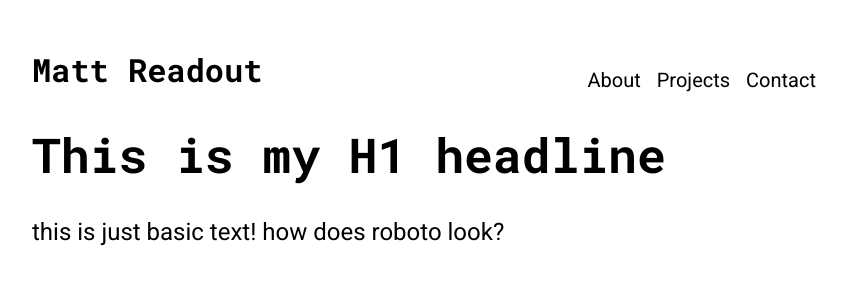
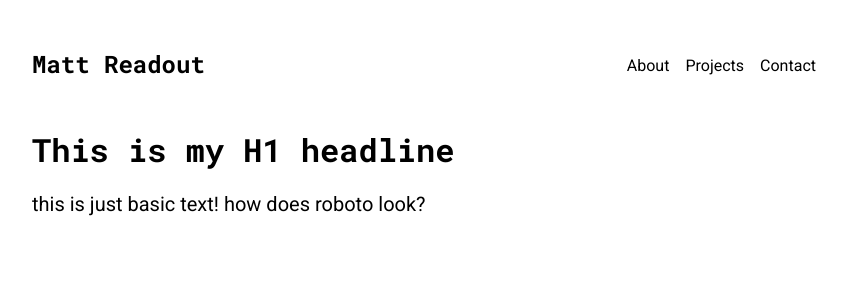
Before and after one commit to digitopolis/mr-portfolio, a Gatsby site: page / in a window 1280 px wide. Shown: the whole page, without its empty margins (208-1055 px from the left). Built offline with nearby package versions, Linux system fonts and the light colour scheme; Gatsby itself is replaced by a stand-in of ours.

Commit message:
adjust type sizes

```diff
--- a/src/components/layout.js
+++ b/src/components/layout.js
@@ -9,11 +9,11 @@ const ListLink = props => (
 
 export default ({ children }) => (
   <div style={{ margin: `3rem auto`, maxWidth: 800, padding: `0 1rem` }}>
-		<header style={{ marginBottom: `1.5rem` }}>
+		<header style={{ marginBottom: `3rem` }}>
 			<Link to="/" style={{ textShadow: `none`, backgroundImage: `none` }}>
 				<h3 style={{ display: `inline` }}>Matt Readout</h3>
 			</Link>
-			<ul style={{ listStyle: `none`, float: `right` }}>
+			<ul style={{ listStyle: `none`, float: `right`, marginBlockStart: `.5em` }}>
 				<ListLink to="/">About</ListLink>
 				<ListLink to="/projects/">Projects</ListLink>
 				<ListLink to="/contact/">Contact</ListLink>
--- a/src/styles/global.css
+++ b/src/styles/global.css
@@ -5,23 +5,23 @@ html {
 
 h1 {
 	font-family: 'Roboto Mono', monospace;
-	font-size: 3em;
+	font-size: 2em;
 	font-weight: 700;
 }
 
 h3 {
 	font-family: 'Roboto Mono', monospace;
-	font-size: 2em;
+	font-size: 1.5em;
 	font-weight: 700;
 }
 
 p {
-	font-size: 1.5em;
+	font-size: 1.25em;
 }
 
 ul {
 	list-style-type: none;
-	font-size: 1.25em;
+	font-size: 1em;
 }
 
 a:link {
```
